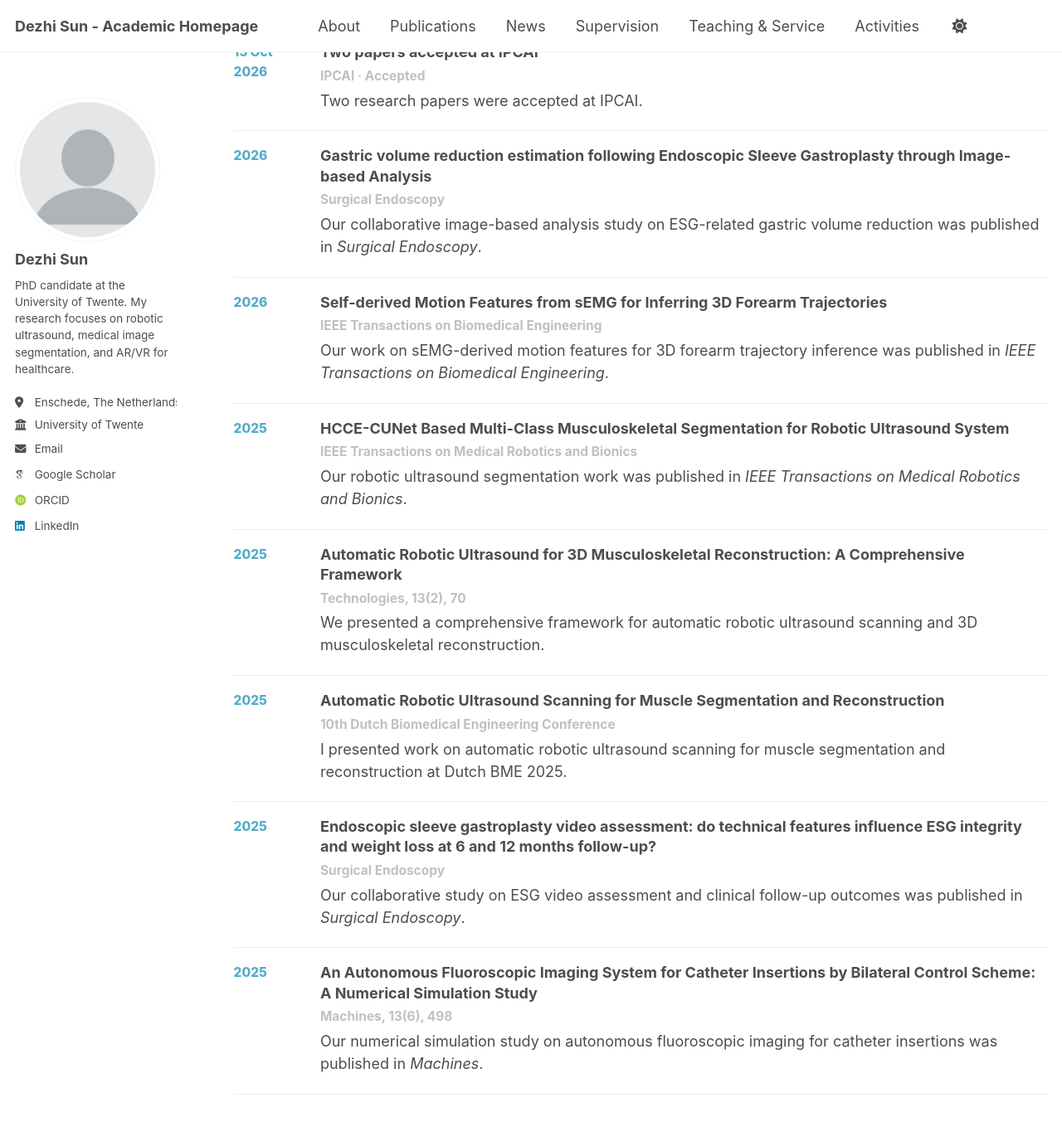
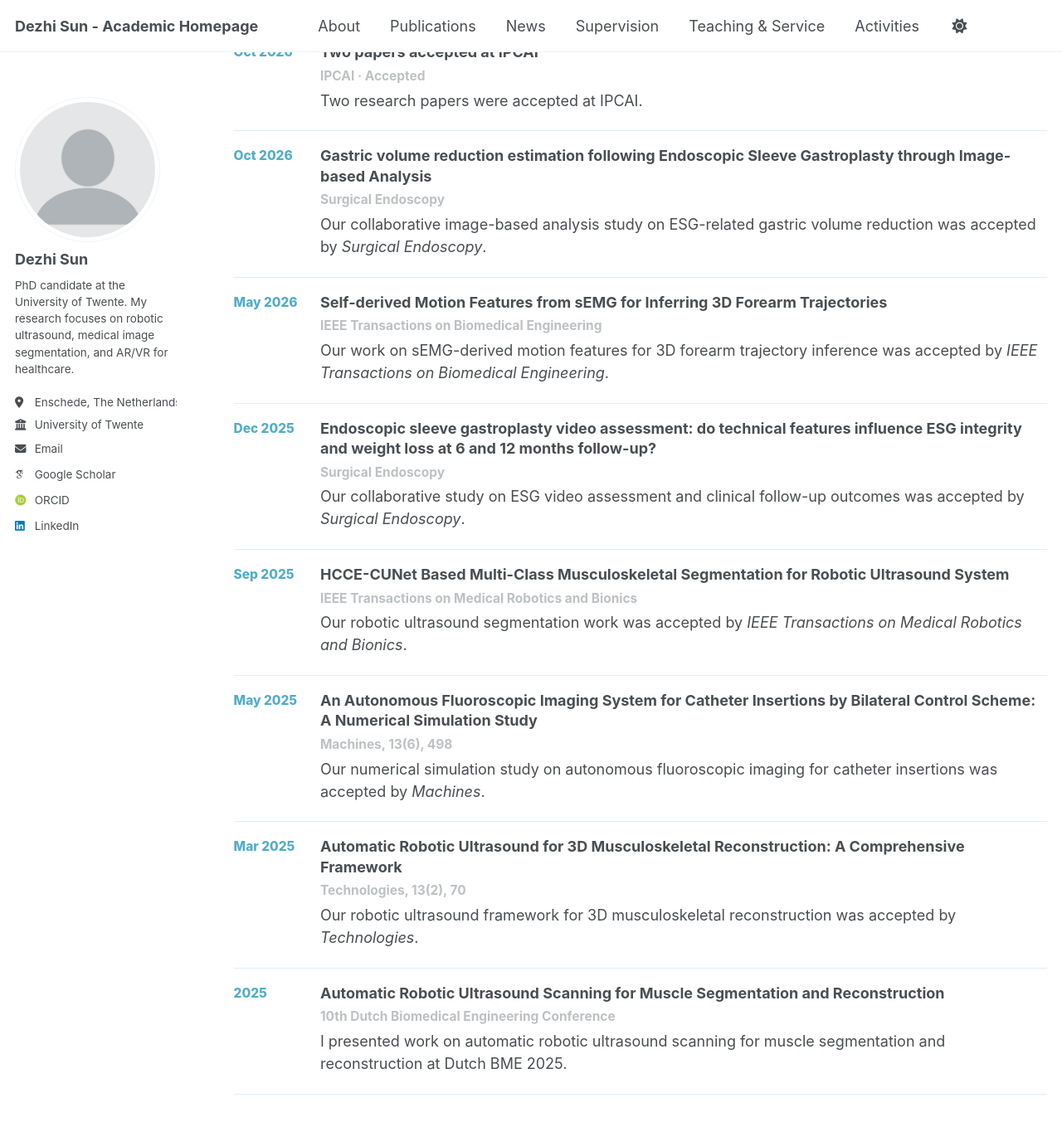
Before and after one commit to Jacksundezhi/Jacksundezhi.github.io, a Jekyll site: the page built from _pages/news.md, in a window 1280 px wide and 1400 px high, scrolled down 284 px. Shown: the top 1359 px of the window at 83% size. Built offline with Jekyll 4.4.1, drawn with Linux system fonts in a browser that asks for light colours; some web fonts are replaced; a script bundle is joined from its source files by our own code; library files that are not in the unit come from our copies.

Commit message:
Order academic news by acceptance month

```diff
--- a/_pages/news.md
+++ b/_pages/news.md
@@ -14,7 +14,7 @@ author_profile: true
 <div class="timeline-list">
 
 <article class="timeline-item">
-  <span class="timeline-date">15 Oct 2026</span>
+  <span class="timeline-date">Oct 2026</span>
   <div>
     <h3>Two papers accepted at IPCAI</h3>
     <p class="timeline-meta">IPCAI · Accepted</p>
@@ -23,38 +23,56 @@ author_profile: true
 </article>
 
 <article class="timeline-item">
-  <span class="timeline-date">2026</span>
+  <span class="timeline-date">Oct 2026</span>
   <div>
     <h3>Gastric volume reduction estimation following Endoscopic Sleeve Gastroplasty through Image-based Analysis</h3>
     <p class="timeline-meta">Surgical Endoscopy</p>
-    <p>Our collaborative image-based analysis study on ESG-related gastric volume reduction was published in <em>Surgical Endoscopy</em>.</p>
+    <p>Our collaborative image-based analysis study on ESG-related gastric volume reduction was accepted by <em>Surgical Endoscopy</em>.</p>
   </div>
 </article>
 
 <article class="timeline-item">
-  <span class="timeline-date">2026</span>
+  <span class="timeline-date">May 2026</span>
   <div>
     <h3>Self-derived Motion Features from sEMG for Inferring 3D Forearm Trajectories</h3>
     <p class="timeline-meta">IEEE Transactions on Biomedical Engineering</p>
-    <p>Our work on sEMG-derived motion features for 3D forearm trajectory inference was published in <em>IEEE Transactions on Biomedical Engineering</em>.</p>
+    <p>Our work on sEMG-derived motion features for 3D forearm trajectory inference was accepted by <em>IEEE Transactions on Biomedical Engineering</em>.</p>
   </div>
 </article>
 
 <article class="timeline-item">
-  <span class="timeline-date">2025</span>
+  <span class="timeline-date">Dec 2025</span>
   <div>
-    <h3>HCCE-CUNet Based Multi-Class Musculoskeletal Segmentation for Robotic Ultrasound System</h3>
-    <p class="timeline-meta">IEEE Transactions on Medical Robotics and Bionics</p>
-    <p>Our robotic ultrasound segmentation work was published in <em>IEEE Transactions on Medical Robotics and Bionics</em>.</p>
+    <h3>Endoscopic sleeve gastroplasty video assessment: do technical features influence ESG integrity and weight loss at 6 and 12 months follow-up?</h3>
+    <p class="timeline-meta">Surgical Endoscopy</p>
+    <p>Our collaborative study on ESG video assessment and clinical follow-up outcomes was accepted by <em>Surgical Endoscopy</em>.</p>
   </div>
 </article>
 
 <article class="timeline-item">
-  <span class="timeline-date">2025</span>
+  <span class="timeline-date">Sep 2025</span>
+  <div>
+    <h3>HCCE-CUNet Based Multi-Class Musculoskeletal Segmentation for Robotic Ultrasound System</h3>
+    <p class="timeline-meta">IEEE Transactions on Medical Robotics and Bionics</p>
+    <p>Our robotic ultrasound segmentation work was accepted by <em>IEEE Transactions on Medical Robotics and Bionics</em>.</p>
+  </div>
+</article>
+
+<article class="timeline-item">
+  <span class="timeline-date">May 2025</span>
+  <div>
+    <h3>An Autonomous Fluoroscopic Imaging System for Catheter Insertions by Bilateral Control Scheme: A Numerical Simulation Study</h3>
+    <p class="timeline-meta">Machines, 13(6), 498</p>
+    <p>Our numerical simulation study on autonomous fluoroscopic imaging for catheter insertions was accepted by <em>Machines</em>.</p>
+  </div>
+</article>
+
+<article class="timeline-item">
+  <span class="timeline-date">Mar 2025</span>
   <div>
     <h3>Automatic Robotic Ultrasound for 3D Musculoskeletal Reconstruction: A Comprehensive Framework</h3>
     <p class="timeline-meta">Technologies, 13(2), 70</p>
-    <p>We presented a comprehensive framework for automatic robotic ultrasound scanning and 3D musculoskeletal reconstruction.</p>
+    <p>Our robotic ultrasound framework for 3D musculoskeletal reconstruction was accepted by <em>Technologies</em>.</p>
   </div>
 </article>
 
@@ -67,22 +85,4 @@ author_profile: true
   </div>
 </article>
 
-<article class="timeline-item">
-  <span class="timeline-date">2025</span>
-  <div>
-    <h3>Endoscopic sleeve gastroplasty video assessment: do technical features influence ESG integrity and weight loss at 6 and 12 months follow-up?</h3>
-    <p class="timeline-meta">Surgical Endoscopy</p>
-    <p>Our collaborative study on ESG video assessment and clinical follow-up outcomes was published in <em>Surgical Endoscopy</em>.</p>
-  </div>
-</article>
-
-<article class="timeline-item">
-  <span class="timeline-date">2025</span>
-  <div>
-    <h3>An Autonomous Fluoroscopic Imaging System for Catheter Insertions by Bilateral Control Scheme: A Numerical Simulation Study</h3>
-    <p class="timeline-meta">Machines, 13(6), 498</p>
-    <p>Our numerical simulation study on autonomous fluoroscopic imaging for catheter insertions was published in <em>Machines</em>.</p>
-  </div>
-</article>
-
 </div>
```
Also changed, not shown: _pages/about.md (+9 -9 lines).
